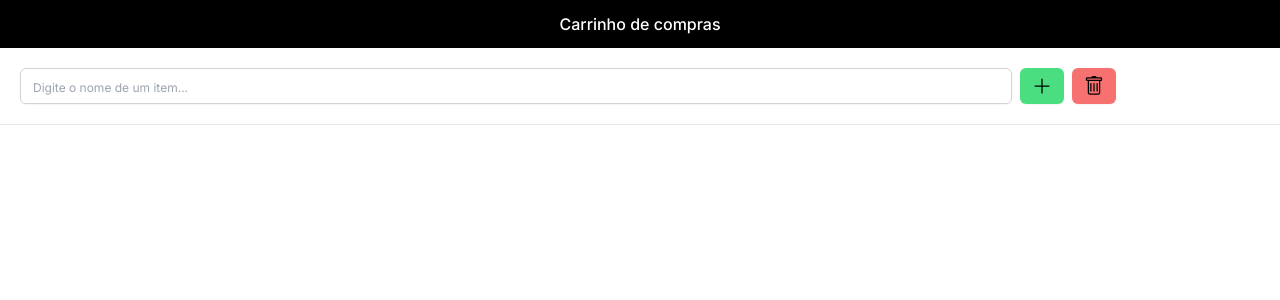
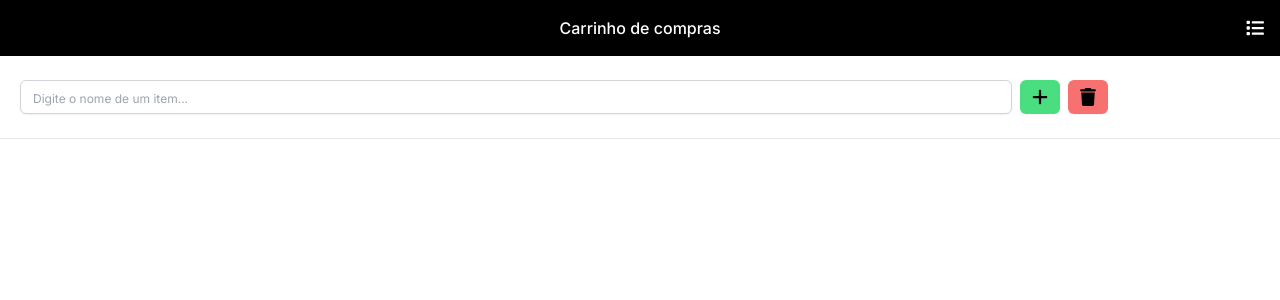
Before and after one commit to Zafkiel45/shopping-simple-app, a Next.js app in the folder shopping/: page / in a window 1280 px wide. Shown: the top 300 px of the page. Built offline with nearby package versions, Linux system fonts and the light colour scheme.

Commit message:
feat: modal
modal for set configs of items in shopping store.

```diff
--- a/shopping/src/app/components/input.jsx
+++ b/shopping/src/app/components/input.jsx
@@ -4,29 +4,29 @@ import { useStore } from "../states/mainState"
 export const Inputs = () => {
 
     // states
-    const nameInput = useStore((state) => state.item)
-    const updateInput = useStore((state) => state.updateItem)
-    const updateListShopping = useStore((state) => state.updateListOfItens)
-    const updateItemDelete = useStore((state) => state.updateItemDelete)
+    const nameInput = useStore((state) => state.item);
+    const updateInput = useStore((state) => state.updateItem);
+    const updateListShopping = useStore((state) => state.updateListOfItens);
+    const updateItemDelete = useStore((state) => state.updateItemDelete);
+    const modalSet = useStore((state) => state.updateModal);
     // functions
     const KeyPressFunction = (button) => {
         if(button.key === "Enter") {
-            updateListShopping(nameInput)
+            updateListShopping(nameInput);
         }
-    }
+    };
 
     return (
-        <div className={`w-screen flex gap-2 h-auto bg-transparent p-5`}>
+        <div className={`w-screen flex gap-2 h-auto bg-transparent py-6 px-5`}>
             <input onKeyDown={(button) => KeyPressFunction(button)} className={`border border-zinc-300 rounded-md outline-none shadow-sm w-4/5 placeholder:text-xs px-3 py-1`} placeholder="Digite o nome de um item..." type="text" value={nameInput} onChange={(e) => updateInput(e.target.value)} />
-            <button onClick={() => updateListShopping(nameInput)} className={`bg-green-400 flex justify-center items-center w-fit h-fit px-3 py-2 rounded-md shadow-sm`}>
-                <svg xmlns="http://www.w3.org/2000/svg" width="20" height="20" fill="currentColor" class="bi bi-plus-lg" viewBox="0 0 16 16">
-                    <path fill-rule="evenodd" d="M8 2a.5.5 0 0 1 .5.5v5h5a.5.5 0 0 1 0 1h-5v5a.5.5 0 0 1-1 0v-5h-5a.5.5 0 0 1 0-1h5v-5A.5.5 0 0 1 8 2"/>
+            <button onClick={() => modalSet(true)} className={`bg-green-400 flex justify-center items-center w-fit h-fit px-3 py-2 rounded-md shadow-sm`}>
+                <svg xmlns="http://www.w3.org/2000/svg" height="18" width="16" viewBox="0 0 448 512">
+                    <path d="M256 80c0-17.7-14.3-32-32-32s-32 14.3-32 32V224H48c-17.7 0-32 14.3-32 32s14.3 32 32 32H192V432c0 17.7 14.3 32 32 32s32-14.3 32-32V288H400c17.7 0 32-14.3 32-32s-14.3-32-32-32H256V80z"/>
                 </svg>
             </button>
             <button onClick={() => updateItemDelete()} className={`bg-red-400 flex justify-center items-center w-fit h-fit px-3 py-2 rounded-md shadow-sm`}>
-                <svg xmlns="http://www.w3.org/2000/svg" width="20" height="20" fill="currentColor" class="bi bi-trash" viewBox="0 0 16 16">
-                    <path d="M5.5 5.5A.5.5 0 0 1 6 6v6a.5.5 0 0 1-1 0V6a.5.5 0 0 1 .5-.5m2.5 0a.5.5 0 0 1 .5.5v6a.5.5 0 0 1-1 0V6a.5.5 0 0 1 .5-.5m3 .5a.5.5 0 0 0-1 0v6a.5.5 0 0 0 1 0z"/>
-                    <path d="M14.5 3a1 1 0 0 1-1 1H13v9a2 2 0 0 1-2 2H5a2 2 0 0 1-2-2V4h-.5a1 1 0 0 1-1-1V2a1 1 0 0 1 1-1H6a1 1 0 0 1 1-1h2a1 1 0 0 1 1 1h3.5a1 1 0 0 1 1 1zM4.118 4 4 4.059V13a1 1 0 0 0 1 1h6a1 1 0 0 0 1-1V4.059L11.882 4zM2.5 3h11V2h-11z"/>
+                <svg xmlns="http://www.w3.org/2000/svg" height="18" width="16" viewBox="0 0 448 512">
+                    <path d="M135.2 17.7L128 32H32C14.3 32 0 46.3 0 64S14.3 96 32 96H416c17.7 0 32-14.3 32-32s-14.3-32-32-32H320l-7.2-14.3C307.4 6.8 296.3 0 284.2 0H163.8c-12.1 0-23.2 6.8-28.6 17.7zM416 128H32L53.2 467c1.6 25.3 22.6 45 47.9 45H346.9c25.3 0 46.3-19.7 47.9-45L416 128z"/>
                 </svg>
             </button>
         </div>
--- a/shopping/src/app/components/itemsShopping.jsx
+++ b/shopping/src/app/components/itemsShopping.jsx
@@ -11,7 +11,7 @@ export const ItemsShopping = () => {
                 {items.map((element, index) => {
                     return (
                         <>
-                            <li key={Math.random()} className={`w-[90%] bg-gray-100 border border-gray-200 shadow-md rounded-md px-4 py-2`} >
+                            <li key={element.name} className={`w-[90%] bg-gray-100 border border-gray-200 shadow-md rounded-md px-4 py-2`} >
                                 {element.name}
                             </li>
                         </>
--- /dev/null
+++ b/shopping/src/app/components/modal.jsx
@@ -0,0 +1,52 @@
+'use client'
+import { useStore } from "../states/mainState"
+
+export const Modal = () => {
+
+    // states
+    const modalState = useStore((state) => state.modalState)
+    const updateList = useStore((state) => state.updateListOfItens)
+    const nameItem   = useStore((state) => state.item)
+    const updateModal = useStore((state) => state.updateModal);
+    // functions
+    const updateListValid = () => {
+        if(nameItem === '' || nameItem.length < 4) {
+            window.alert("[ERRO] - Nome do produto vazio ou tem menos que 4 caracteres")
+        } else {
+            updateList(nameItem)
+        }
+    }
+
+    return (
+        <div className={`${modalState ? 'flex':'hidden'} flex flex-col items-center gap-4 z-20 absolute top-0 left-0 w-screen h-screen bg-gray-100 `}>
+            <div className="flex py-3 justify-between w-full bg-black shadow-md text-white px-2">
+                <div className="h-4 w-3">
+                    <button>
+                    </button>
+                </div>
+                <div className="font-medium ">
+                    <p>
+                        Detalhes do produto
+                    </p>
+                </div>
+                <div onClick={() => updateModal(false)} className=" flex items-center p-1 justify-center rounded-full w-6 h-6">
+                    <svg xmlns="http://www.w3.org/2000/svg" fill="white" height="16" width="12" viewBox="0 0 384 512">
+                        <path d="M376.6 84.5c11.3-13.6 9.5-33.8-4.1-45.1s-33.8-9.5-45.1 4.1L192 206 56.6 43.5C45.3 29.9 25.1 28.1 11.5 39.4S-3.9 70.9 7.4 84.5L150.3 256 7.4 427.5c-11.3 13.6-9.5 33.8 4.1 45.1s33.8 9.5 45.1-4.1L192 306 327.4 468.5c11.3 13.6 31.5 15.4 45.1 4.1s15.4-31.5 4.1-45.1L233.7 256 376.6 84.5z"/>
+                    </svg>
+                </div>
+            </div>
+            <div className="flex flex-col w-4/5 gap-2">
+                <label htmlFor="amout" className="text-sm font-bold italic">Quantidade</label>
+                <input type="number" name="" id="amount" className="w-full py-1 px-3 rounded-lg shadow-sm border border-gray-200 outline-none placeholder:text-gray-300" />
+                <label htmlFor="price" className="text-sm font-bold italic">Preço</label>
+                <input type="number" id="price" className="w-full py-1 px-3 rounded-lg shadow-sm border border-gray-200 outline-none placeholder:text-gray-300" />
+            </div>
+            <div className="w-full text-white font-medium flex justify-center items-center">
+                <button onClick={updateListValid} className="w-fit h-fit px-5 py-2 bg-black shadow-sm rounded-md cursor-pointer outline-none">
+                    Adicionar
+                </button>
+            </div>
+        </div>
+
+    )
+}
--- a/shopping/src/app/components/navBar.jsx
+++ b/shopping/src/app/components/navBar.jsx
@@ -1,7 +1,18 @@
 export const NavBar = () => {
     return (
-        <header className="bg-black w-screen h-auto py-3 text-white font-medium text-center px-4">
-            Carrinho de compras
+        <header className="bg-black w-screen z-0 h-auto py-3 text-white font-medium text-center px-4">
+            <nav className="flex py-1 justify-between items-center">
+                <button className="h-[18px] w-[18px]"></button>
+                <div>
+                    Carrinho de compras
+                </div>
+                {/* svg */}
+                <div className="cursor-pointer">
+                    <svg xmlns="http://www.w3.org/2000/svg" fill="white" height="18" width="18" viewBox="0 0 512 512">
+                        <path d="M40 48C26.7 48 16 58.7 16 72v48c0 13.3 10.7 24 24 24H88c13.3 0 24-10.7 24-24V72c0-13.3-10.7-24-24-24H40zM192 64c-17.7 0-32 14.3-32 32s14.3 32 32 32H480c17.7 0 32-14.3 32-32s-14.3-32-32-32H192zm0 160c-17.7 0-32 14.3-32 32s14.3 32 32 32H480c17.7 0 32-14.3 32-32s-14.3-32-32-32H192zm0 160c-17.7 0-32 14.3-32 32s14.3 32 32 32H480c17.7 0 32-14.3 32-32s-14.3-32-32-32H192zM16 232v48c0 13.3 10.7 24 24 24H88c13.3 0 24-10.7 24-24V232c0-13.3-10.7-24-24-24H40c-13.3 0-24 10.7-24 24zM40 368c-13.3 0-24 10.7-24 24v48c0 13.3 10.7 24 24 24H88c13.3 0 24-10.7 24-24V392c0-13.3-10.7-24-24-24H40z"/>
+                    </svg>
+                </div>
+            </nav>
         </header>
     )
 }
--- a/shopping/src/app/page.jsx
+++ b/shopping/src/app/page.jsx
@@ -2,10 +2,12 @@ import { ZustantHydration } from "./states/FixComponent"
 import { ItemsShopping } from "./components/itemsShopping"
 import { NavBar } from "./components/navBar"
 import { Inputs } from "./components/input"
+import { Modal } from "./components/modal"
 
 export default function Home() {
   return (
     <ZustantHydration>
+      <Modal/>
       <NavBar/>
       <Inputs/>
       <ItemsShopping/>
--- a/shopping/src/app/states/inputState.jsx
+++ b/shopping/src/app/states/inputState.jsx
@@ -1,7 +1,9 @@
 export const sliceInputState = ((set, get) => ({
     item: '',
     listOfItens: [],
+    modalState: false,
     updateItem: (state) => set(() => ({item: state})),
+    updateModal: (state) => set(() => ({modalState: state})),
     updateListOfItens: (state) => set((currentState) => ({
         listOfItens: [...currentState.listOfItens, {name: state}],
         item: ''
--- a/shopping/src/app/states/mainState.jsx
+++ b/shopping/src/app/states/mainState.jsx
@@ -1,6 +1,7 @@
 import { create } from "zustand";
 import { persist, createJSONStorage} from 'zustand/middleware'
 import { sliceInputState } from "./inputState";
+
 export const useStore = create(persist((...elements) => ({
         ...sliceInputState(...elements),
     }),{
```
